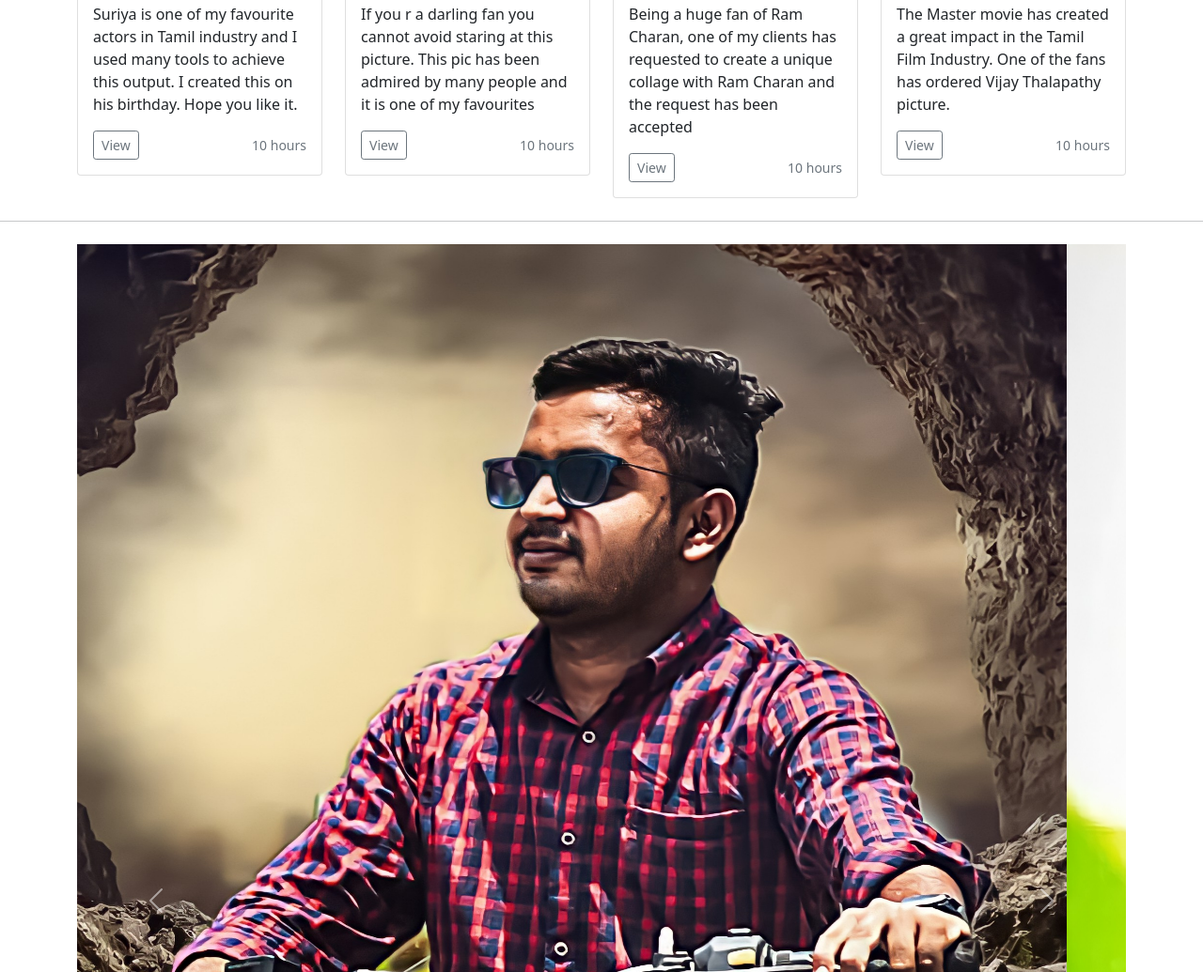
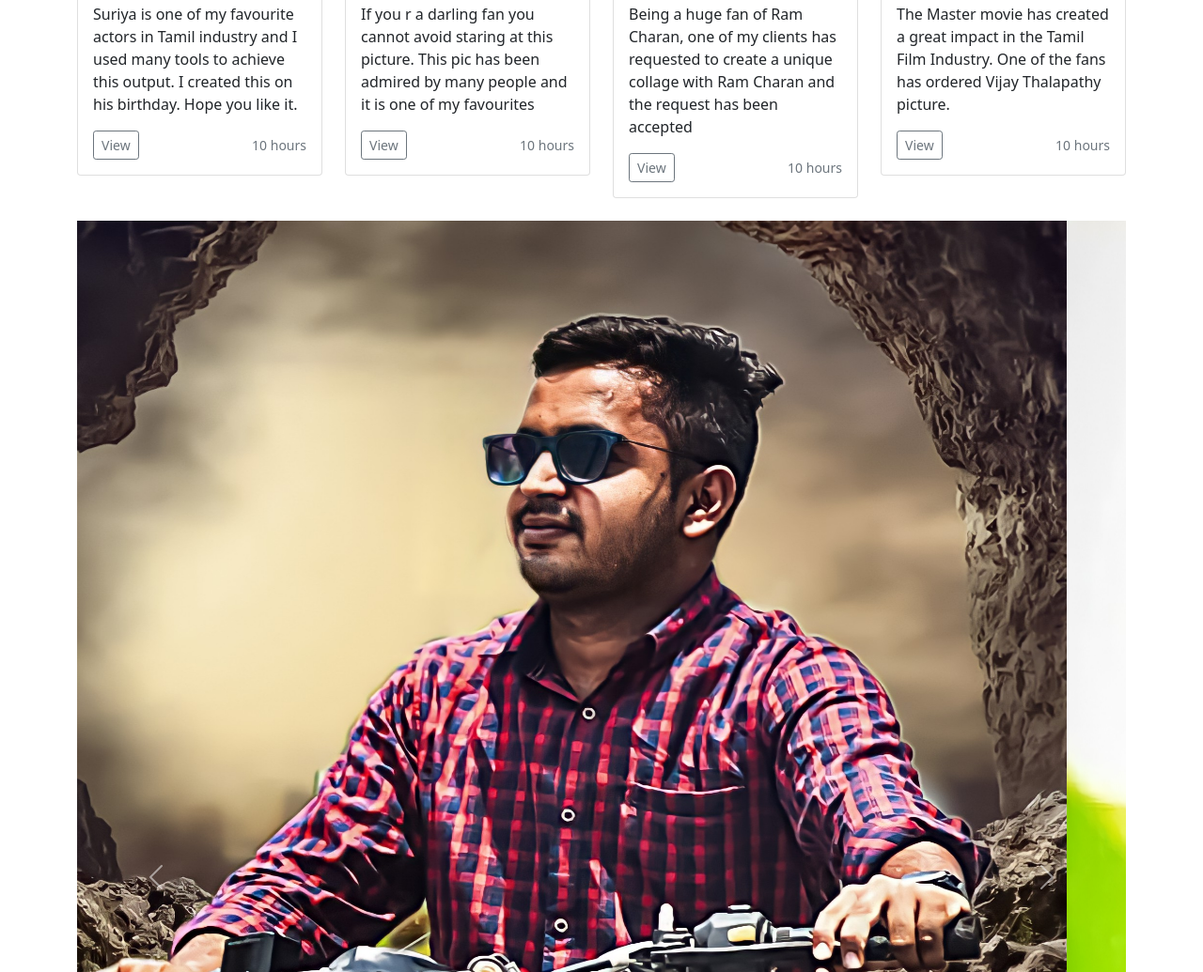
Before and after one commit to Mani5871/Mani5871.github.io, a plain HTML site: page index.html in a window 1280 px wide. Shown: the part 1406-2441 px from the top of the page at 94% size. Drawn offline with nearby package versions, Linux system fonts and the light colour scheme.

Commit message:
Removing Unwanted Code

```diff
--- a/index.html
+++ b/index.html
@@ -120,35 +120,6 @@
         </div>
     </div>
 
-    <!-- About ME -->
-    <!-- <div class="container my-4 text-center" id="about" name="about">
-        <button class="btn bg-primary text-light">ABOUT ME</button>
-        <h2 class="text-dark">Find out more about Myself</h2>
-        <div class="row my-2">
-            <div class="col">
-                <img src="pavan.jpeg" alt="">
-            </div>
-
-            <div class="col">
-                <h2> Pavan</h2>
-                <p>Minim culpa ut excepteur ad eiusmod eiusmod pariatur anim. Et dolor dolore in laboris velit fugiat
-                    mollit duis. Sunt officia consequat cupidatat est aliquip cillum. Velit duis ut excepteur
-                    reprehenderit labore deserunt est et consectetur eiusmod sit veniam commodo. Officia do dolore ipsum
-                    ad officia exercitation dolore incididunt proident consectetur ex incididunt id voluptate. Voluptate
-                    pariatur consectetur officia ad sint ad ipsum est. Elit tempor consequat in quis quis id laborum
-                    adipisicing pariatur.</p>
-                <p>In et reprehenderit nulla ea culpa. Non et sit et consectetur enim laborum laboris nostrud nisi
-                    nostrud. Dolor aliquip nostrud incididunt nostrud. Laborum esse aliqua sit occaecat consectetur id
-                    anim quis qui adipisicing amet non incididunt do. Aute consequat consequat Lorem cillum Lorem irure
-                    ea culpa non aute sint.</p>
-                <nowrap>
-                    <i class="fas fa-user-edit fa-3x font_awesome"></i>
-                    <p> Editing</p>
-                </nowrap>
-            </div>
-        </div>
-    </div> -->
-
 
     <!-- Oil painting -->
     <div class="container my-4" id="oilpainting">
@@ -236,48 +207,6 @@
         </div>
     </div>
 
-    <!-- Oil Painting -->
-    <!-- <div class="container my-4">
-        <div class="row">
-            <div class="col">
-                <div class="card shadow-sm card_size">
-                    <img src="Charan.jpeg" class="card-img-top" alt="...">
-                    <div class="card-body">
-                        <p class="card-text">Being a huge fan of Ram Charan, one of my clients has requested to create a
-                            unique collage with Ram Charan and the request has been accepted</p>
-                        <div class="d-flex justify-content-between align-items-center">
-                            <div class="btn-group">
-                                <button type="button" class="btn btn-sm btn-outline-secondary"
-                                    onclick="location.href ='https://drive.google.com/file/d/1r3h83kVo9AuZEB_IE0ZBgAlkunSUH4n9/view?usp=sharing'">View</button>
-                            </div>
-                            <small class="text-muted">9 hours</small>
-                        </div>
-                    </div>
-                </div>
-            </div>
-            <div class="col">
-                <div class="card shadow-sm card_size">
-                    <img src="7.jpeg" class="card-img-top" alt="...">
-                    <div class="card-body">
-                        <p class="card-text">The Master movie has created a great impact in the Tamil Film Industry. One
-                            of the fans has ordered Vijay Thalapathy picture.</p>
-                        <div class="d-flex justify-content-between align-items-center">
-                            <div class="btn-group">
-                                <button
-                                    onclick="location.href='https://drive.google.com/file/d/1FhPb9P2PN2A4Ru95NQaVTrGKUE-qE9T7/view?usp=sharing'"
-                                    type="button" class="btn btn-sm btn-outline-secondary">View</button>
-                            </div>
-                            <small class="text-muted">10 hours</small>
-                        </div>
-                    </div>
-                </div>
-            </div>
-
-
-        </div>
-    </div> -->
-
-    <hr>
 
     <!-- Smudge Carousel -->
     <div class="container my-4" id="smudge">
@@ -293,6 +222,7 @@
                     aria-label="Slide 4"></button>
             </div>
             <div class="carousel-inner">
+
                 <div class="carousel-item active">
                     <img src="Mani.jpg" class="d-block w-100" alt="...">
                 </div>
```
